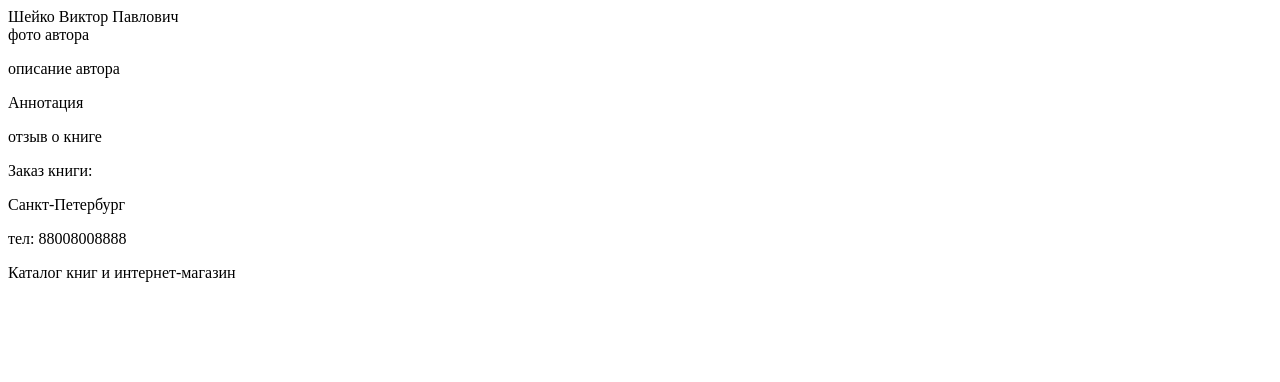
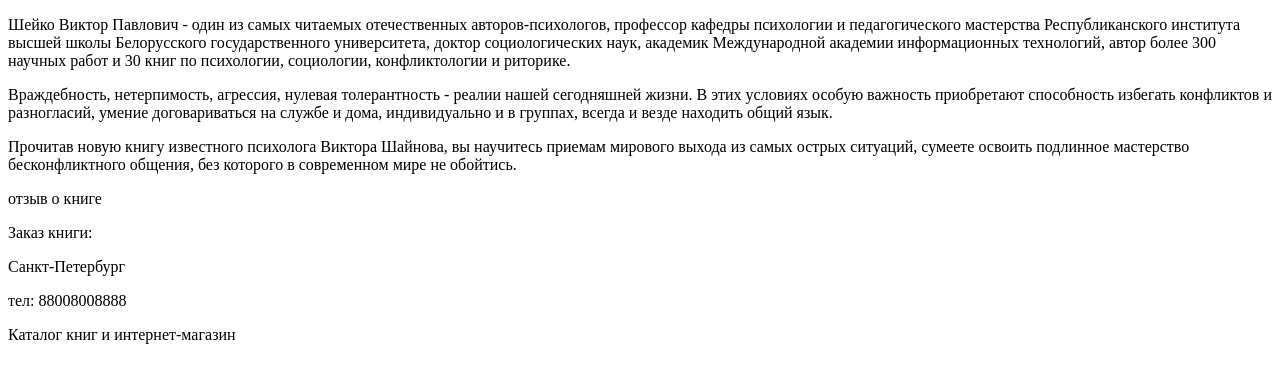
Before and after one commit to WebHeroSchool/Bumajka, a plain HTML site: page index.html in a window 1280 px wide. Drawn offline with Linux system fonts and the light colour scheme.

Commit message:
Изменения в index.html

```diff
--- a/index.html
+++ b/index.html
@@ -4,20 +4,38 @@
     <title>книга</title>
   </head>
   <body>
-    <header>Шейко Виктор Павлович
-      <aside class="#">
-        фото автора
-      </aside>
+    <header>
+      <p> Шейко Виктор Павлович - один из самых
+        читаемых отечественных авторов-психологов,
+        профессор кафедры психологии и педагогического
+        мастерства Республиканского института высшей
+        школы Белорусского государственного
+        университета, доктор социологических наук,
+        академик Международной академии
+        информационных технологий, автор более
+        300 научных работ и 30 книг по психологии,
+        социологии, конфликтологии и риторике.
+      </p>
     </header>
     <section>
       <p>
-      описание автора
+      Враждебность, нетерпимость, агрессия, нулевая
+      толерантность - реалии нашей сегодняшней жизни.
+      В этих условиях особую важность приобретают
+      способность избегать конфликтов и разногласий,
+      умение договариваться на службе и дома,
+      индивидуально и в группах, всегда и везде находить
+      общий язык.
       </p>
     </section>
     <section>
       <article class="#">
         <p>
-        Аннотация
+        Прочитав новую книгу известного психолога
+        Виктора Шайнова, вы научитесь приемам мирового
+        выхода из самых острых ситуаций, сумеете освоить
+        подлинное мастерство бесконфликтного общения,
+        без которого в современном мире не обойтись.
         </p>
         <aside class="#">
           <p>
```
